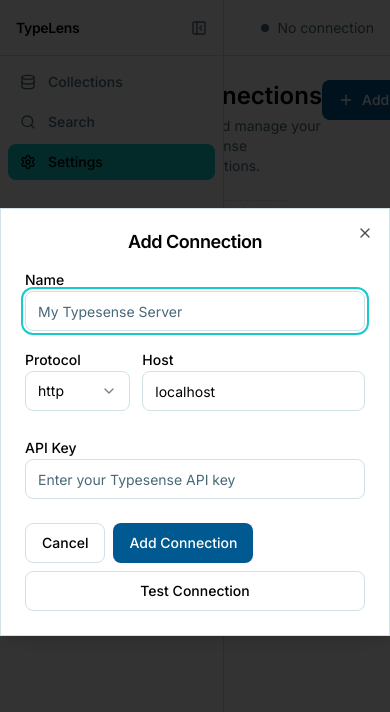
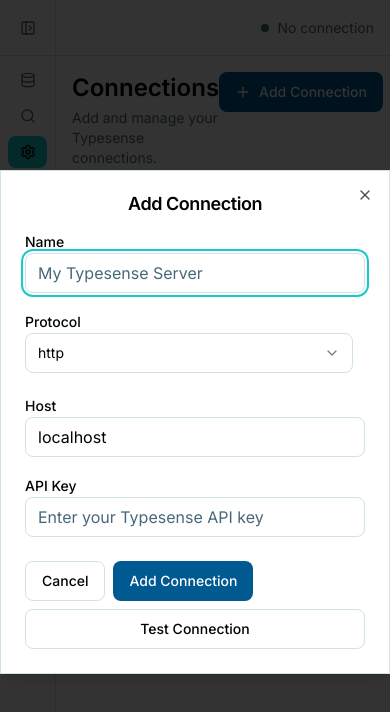
Before and after one commit to copperline-ai/typelens, a Next.js app in the folder apps/dashboard/: page /settings/connection in a window 390 px wide. Both pictures are taken after a click on the button "Add your first connection". Shown: the top 712 px of the page. Built offline with nearby package versions, Linux system fonts and the light colour scheme.

Commit message:
feat(mobile): implement mobile responsiveness fixes (COP-385) (#8)

```diff
--- a/apps/dashboard/app/(dashboard)/collections/[name]/page.tsx
+++ b/apps/dashboard/app/(dashboard)/collections/[name]/page.tsx
@@ -408,7 +408,7 @@
 
       {!loading && !error && collection && (
         <>
-          <div className="flex items-start justify-between">
+          <div className="flex items-start justify-between flex-wrap gap-4">
             <div>
               <h1 className="text-2xl font-semibold font-mono">{collection.name}</h1>
               <p className="text-sm text-muted-foreground mt-1">
@@ -444,7 +444,9 @@
               .filter(Boolean)
               .join(" · ")}
           >
-            <FieldsTable fields={collection.fields} />
+            <div className="overflow-x-auto">
+              <FieldsTable fields={collection.fields} />
+            </div>
           </CollapsibleSection>
 
           {activeProfile && (
--- a/apps/dashboard/app/(dashboard)/layout.tsx
+++ b/apps/dashboard/app/(dashboard)/layout.tsx
@@ -13,7 +13,7 @@
         <Sidebar />
         <div className="flex flex-1 flex-col overflow-hidden">
           <Header />
-          <main className="flex-1 overflow-auto p-6">{children}</main>
+          <main className="flex-1 overflow-auto p-4 sm:p-6">{children}</main>
         </div>
       </div>
     </ToastProvider>
--- a/apps/dashboard/app/globals.css
+++ b/apps/dashboard/app/globals.css
@@ -116,3 +116,11 @@
 samp {
   font-family: "JetBrains Mono", "Fira Code", ui-monospace, monospace;
 }
+
+@media (max-width: 767px) {
+  input:not([type="checkbox"]):not([type="radio"]),
+  select,
+  textarea {
+    font-size: 16px;
+  }
+}
--- a/apps/dashboard/components/settings/connection-form.tsx
+++ b/apps/dashboard/components/settings/connection-form.tsx
@@ -142,7 +142,7 @@
               )}
             />
 
-            <div className="grid grid-cols-3 gap-3">
+            <div className="grid grid-cols-1 sm:grid-cols-3 gap-3">
               <FormField
                 control={form.control}
                 name="protocol"
--- a/apps/dashboard/components/sidebar.tsx
+++ b/apps/dashboard/components/sidebar.tsx
@@ -3,7 +3,7 @@
 import Link from "next/link";
 import { usePathname } from "next/navigation";
 import { Database, PanelLeftClose, PanelLeftOpen, Search, Settings } from "lucide-react";
-import { useState } from "react";
+import { useEffect, useState } from "react";
 import { cn } from "@/lib/utils";
 
 const navItems = [
@@ -15,6 +15,13 @@
 export function Sidebar() {
   const pathname = usePathname();
   const [collapsed, setCollapsed] = useState(false);
+
+  useEffect(() => {
+    const check = () => {
+      if (window.innerWidth < 768) setCollapsed(true);
+    };
+    check();
+  }, []);
 
   return (
     <aside
```
